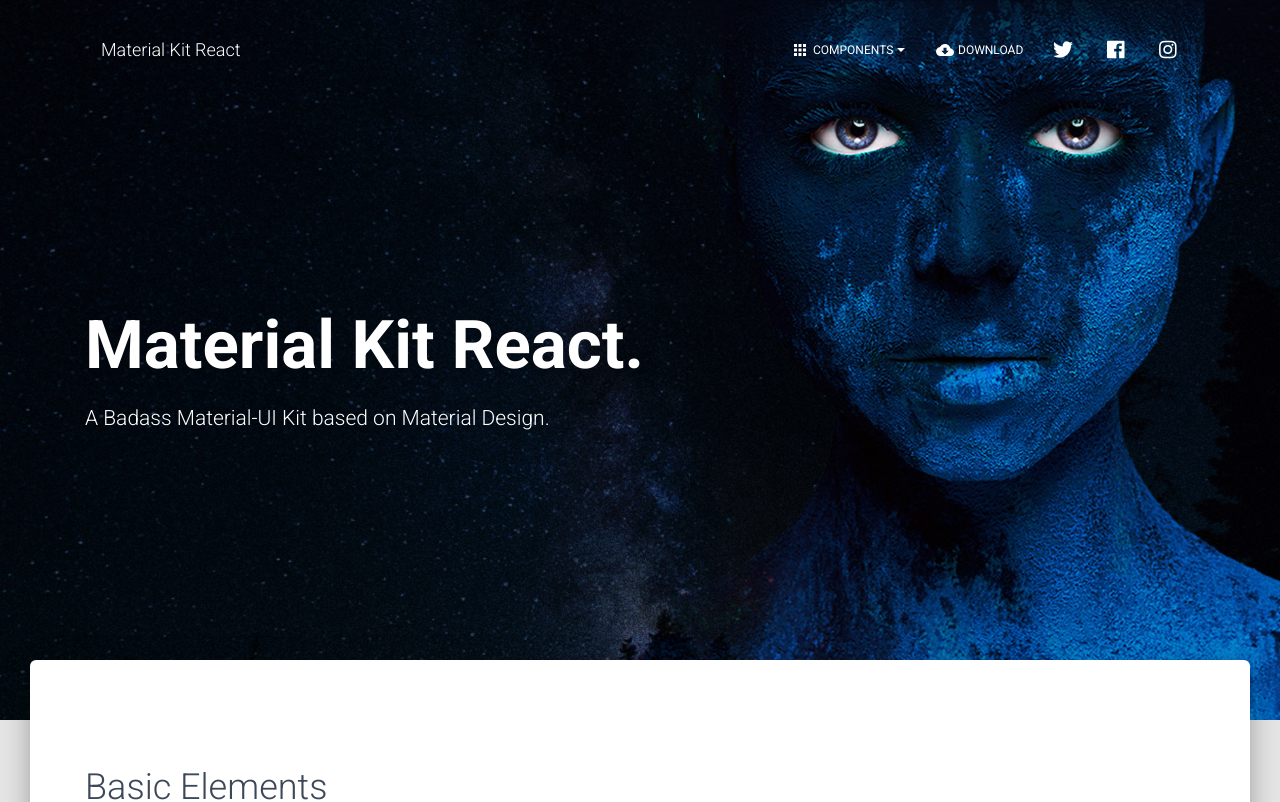
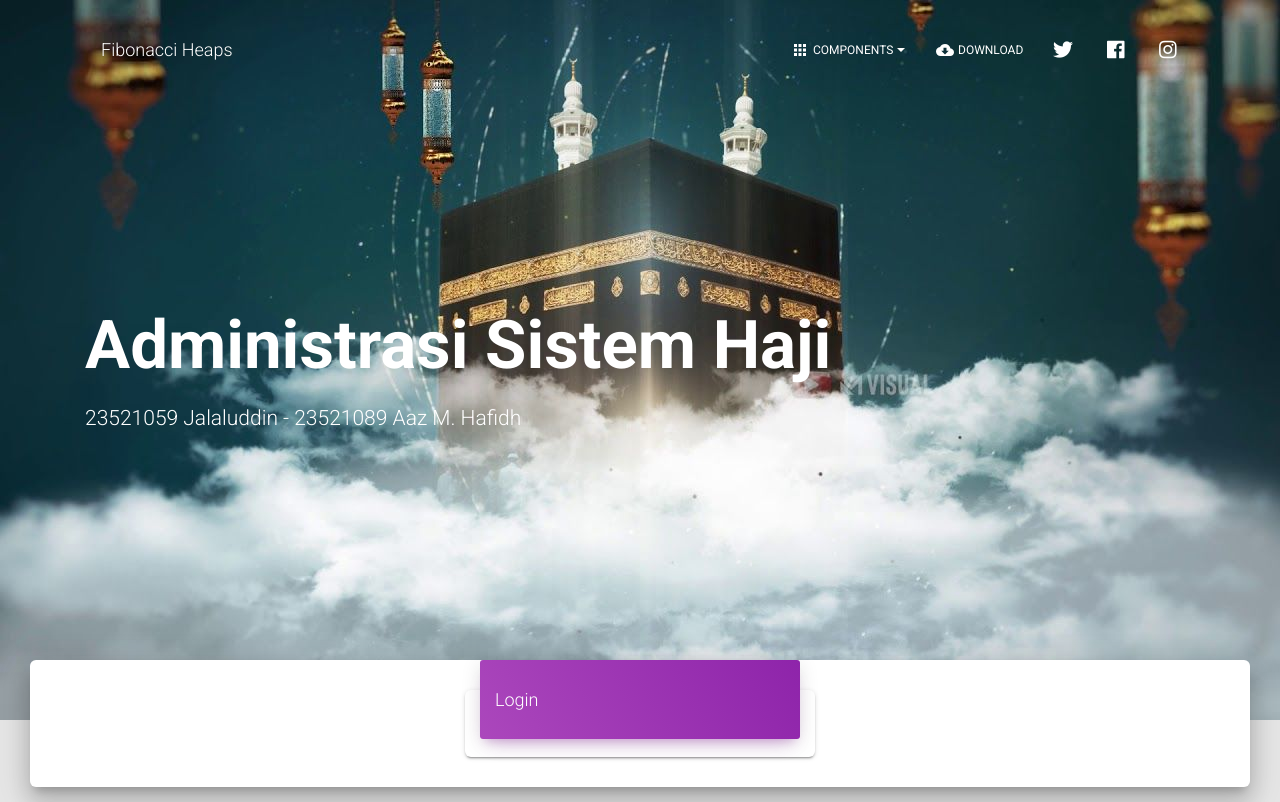
Before and after one commit to jalaluddin94/fibonacci-heap, a React (Create React App) app in the folder frontend-react/: page / in a window 1280 px wide. Shown: the top 802 px of the page. Built offline with nearby package versions, Linux system fonts and the light colour scheme.

Commit message:
change appearance front

```diff
--- a/frontend-react/src/views/Components/Components.js
+++ b/frontend-react/src/views/Components/Components.js
@@ -2,7 +2,7 @@ import React from "react";
 // nodejs library that concatenates classes
 import classNames from "classnames";
 // react components for routing our app without refresh
-import { Link } from "react-router-dom";
+// import { Link } from "react-router-dom";
 // @material-ui/core components
 import { makeStyles } from "@material-ui/core/styles";
 // @material-ui/icons
@@ -11,51 +11,59 @@ import Header from "components/Header/Header.js";
 import Footer from "components/Footer/Footer.js";
 import GridContainer from "components/Grid/GridContainer.js";
 import GridItem from "components/Grid/GridItem.js";
-import Button from "components/CustomButtons/Button.js";
+// import Button from "components/CustomButtons/Button.js";
+import Card from "components/Card/Card.js";
+// import CardBody from "components/Card/CardBody.js";
+import CardHeader from "components/Card/CardHeader.js";
+// import CardFooter from "components/Card/CardFooter.js";
 import Parallax from "components/Parallax/Parallax.js";
 // sections for this page
 import HeaderLinks from "components/Header/HeaderLinks.js";
-import SectionBasics from "./Sections/SectionBasics.js";
-import SectionNavbars from "./Sections/SectionNavbars.js";
-import SectionTabs from "./Sections/SectionTabs.js";
-import SectionPills from "./Sections/SectionPills.js";
-import SectionNotifications from "./Sections/SectionNotifications.js";
-import SectionTypography from "./Sections/SectionTypography.js";
-import SectionJavascript from "./Sections/SectionJavascript.js";
-import SectionCarousel from "./Sections/SectionCarousel.js";
-import SectionCompletedExamples from "./Sections/SectionCompletedExamples.js";
-import SectionLogin from "./Sections/SectionLogin.js";
-import SectionExamples from "./Sections/SectionExamples.js";
-import SectionDownload from "./Sections/SectionDownload.js";
+// import SectionBasics from "./Sections/SectionBasics.js";
+// import SectionNavbars from "./Sections/SectionNavbars.js";
+// import SectionTabs from "./Sections/SectionTabs.js";
+// import SectionPills from "./Sections/SectionPills.js";
+// import SectionNotifications from "./Sections/SectionNotifications.js";
+// import SectionTypography from "./Sections/SectionTypography.js";
+// import SectionJavascript from "./Sections/SectionJavascript.js";
+// import SectionCarousel from "./Sections/SectionCarousel.js";
+// import SectionCompletedExamples from "./Sections/SectionCompletedExamples.js";
+// import SectionLogin from "./Sections/SectionLogin.js";
+// import SectionExamples from "./Sections/SectionExamples.js";
+// import SectionDownload from "./Sections/SectionDownload.js";
 
 import styles from "assets/jss/material-kit-react/views/components.js";
 
 const useStyles = makeStyles(styles);
 
 export default function Components(props) {
+  const [cardAnimaton, setCardAnimation] = React.useState("cardHidden");
+  setTimeout(function () {
+    setCardAnimation("");
+  }, 700);
   const classes = useStyles();
   const { ...rest } = props;
   return (
     <div>
       <Header
-        brand="Material Kit React"
+        brand="Fibonacci Heaps"
         rightLinks={<HeaderLinks />}
         fixed
         color="transparent"
-        changeColorOnScroll={{
-          height: 400,
-          color: "white",
-        }}
+        // changeColorOnScroll={{
+        //   height: 400,
+        //   color: "white",
+        // }}
         {...rest}
       />
-      <Parallax image={require("assets/img/bg4.jpg").default}>
+      <Parallax image={require("assets/img/kaba.jpg").default}>
         <div className={classes.container}>
           <GridContainer>
             <GridItem>
               <div className={classes.brand}>
-                <h1 className={classes.title}>Material Kit React.</h1>
+                <h1 className={classes.title}>Administrasi Sistem Haji</h1>
                 <h3 className={classes.subtitle}>
-                  A Badass Material-UI Kit based on Material Design.
+                  23521059 Jalaluddin - 23521089 Aaz M. Hafidh
                 </h3>
               </div>
             </GridItem>
@@ -64,7 +72,7 @@ export default function Components(props) {
       </Parallax>
 
       <div className={classNames(classes.main, classes.mainRaised)}>
-        <SectionBasics />
+        {/* <SectionBasics />
         <SectionNavbars />
         <SectionTabs />
         <SectionPills />
@@ -82,7 +90,20 @@ export default function Components(props) {
           </Link>
         </GridItem>
         <SectionExamples />
-        <SectionDownload />
+        <SectionDownload /> */}
+        <div className={classes.container}>
+          <GridContainer justify="center">
+            <GridItem xs={12} sm={12} md={4}>
+              <Card className={classes[cardAnimaton]}>
+                <form className={classes.form}>
+                  <CardHeader color="primary" className={classes.cardHeader}>
+                    <h4>Login</h4>
+                  </CardHeader>
+                </form>
+              </Card>
+            </GridItem>
+          </GridContainer>
+        </div>
       </div>
       <Footer />
     </div>
```
Also changed, not shown: frontend-react/src/assets/img/kaba.jpg (renamed from frontend-react/src/images/kaba.jpg).
